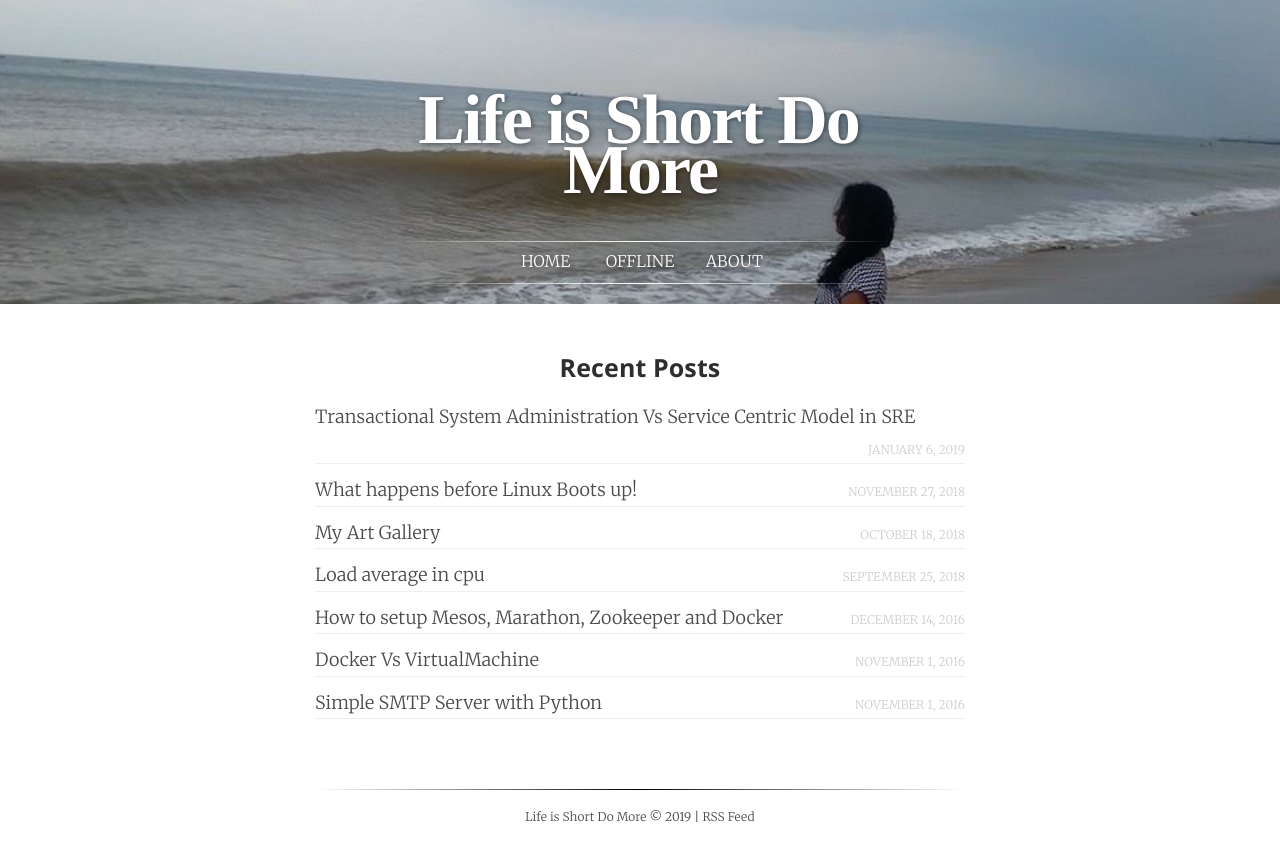
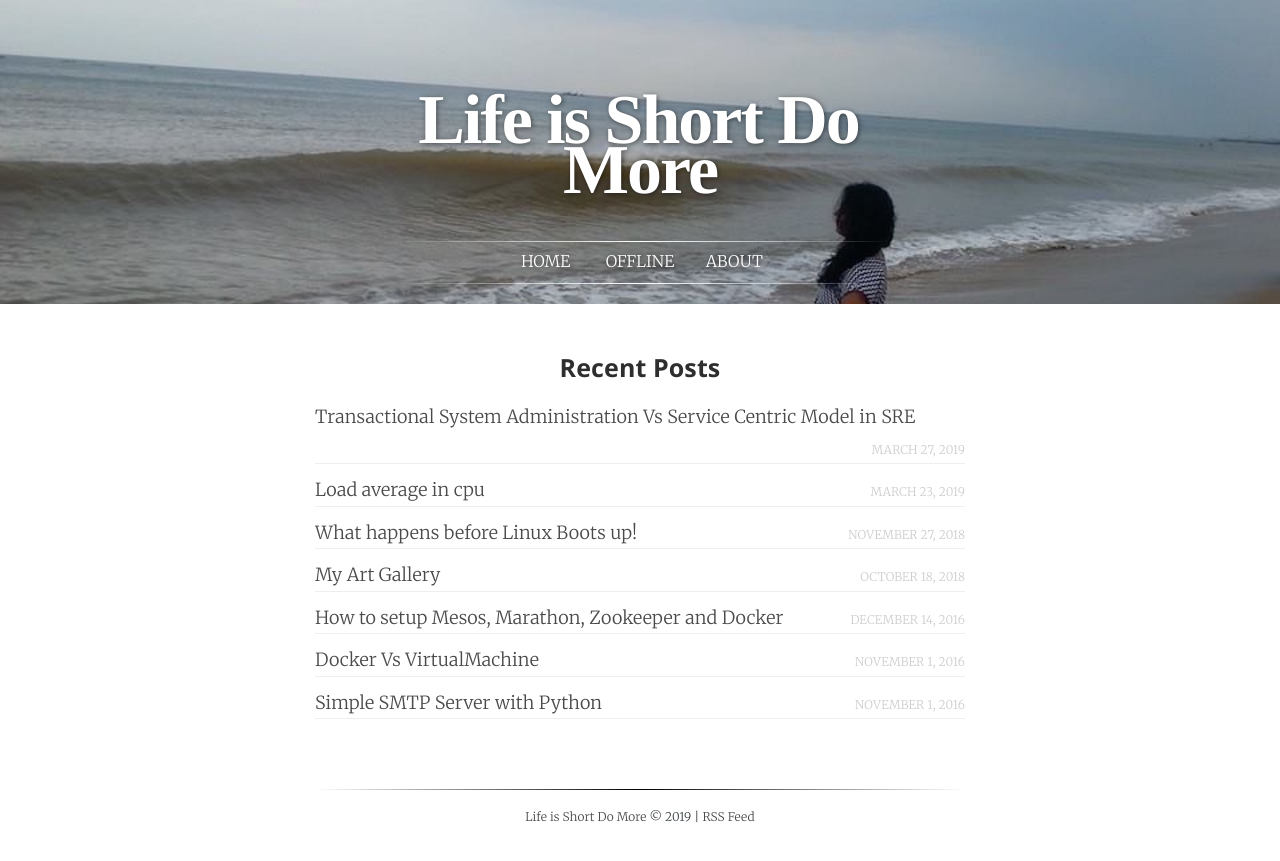
Before and after one commit to agrawalpoonam/agarwalpoonam.github.io, a Jekyll site: the page built from index.html, in a window 1280 px wide. Shown: the top 861 px of the page. Built offline with Jekyll 4.4.1, drawn with Linux system fonts in a browser that asks for light colours; some web fonts are replaced.

Commit message:
minor fixes

```diff
--- a/_posts/2018-09-26-Linux-Load-Average.md
+++ b/_posts/2019-03-24-Linux-Load-Average.md
@@ -1,7 +1,7 @@
 ---
 layout:            post
 title:             "Load average in cpu"
-date:              2018-09-26 00:19:00 +0300
+date:              2019-03-24 00:19:00 +0300
 tags:              Load Average+ CPU
 category:          Tutorial
 author:            Poonam Agarwal
--- a/_posts/2019-01-06-Transactional System Administration Vs Service Centric Model in SRE.md
+++ b/_posts/2019-03-27-Transactional System Administration Vs Service Centric Model in SRE.md
@@ -1,7 +1,7 @@
 ---
 layout:            post
 title:             "Transactional System Administration Vs Service Centric Model in SRE"
-date:              2019-01-06 20:10:00 +0300
+date:              2019-03-27 20:10:00 +0300
 tags:              TransactionalAdministrationSystem + ServiceCentricModel
 category:          Tutorial
 author:            Poonam Agarwal
@@ -45,7 +45,7 @@ author:            Poonam Agarwal
 	- Laptop distribution: For new employees we should maintain laptop distribution system as-
 			> SRE tracks HR DB for new employee, Emails when eligible and creates a portal for ordering machines.
 			> Automates OS installation for use by laptop delivery crew.
-			> Does capacity planning generates purchase orders etc for purchasing and finance group.
+			> Does capacity planning generates purchase orders etc for purchasing  and finance group.
 	Here we try to automate as much as possible for users to get the task done by automations instead of killing SRE's time. This also keeps motivation of SRE high.
 
 #### 3) Baseline- Convert "Push" -> "Pull"
```
